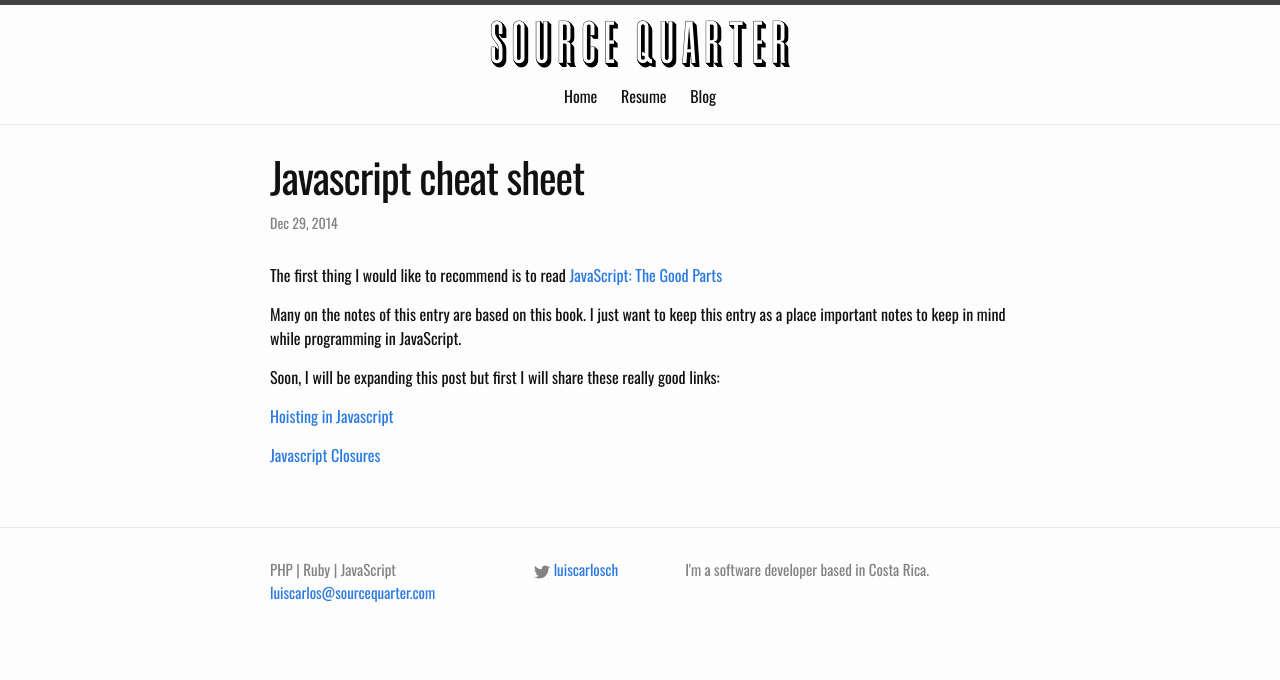
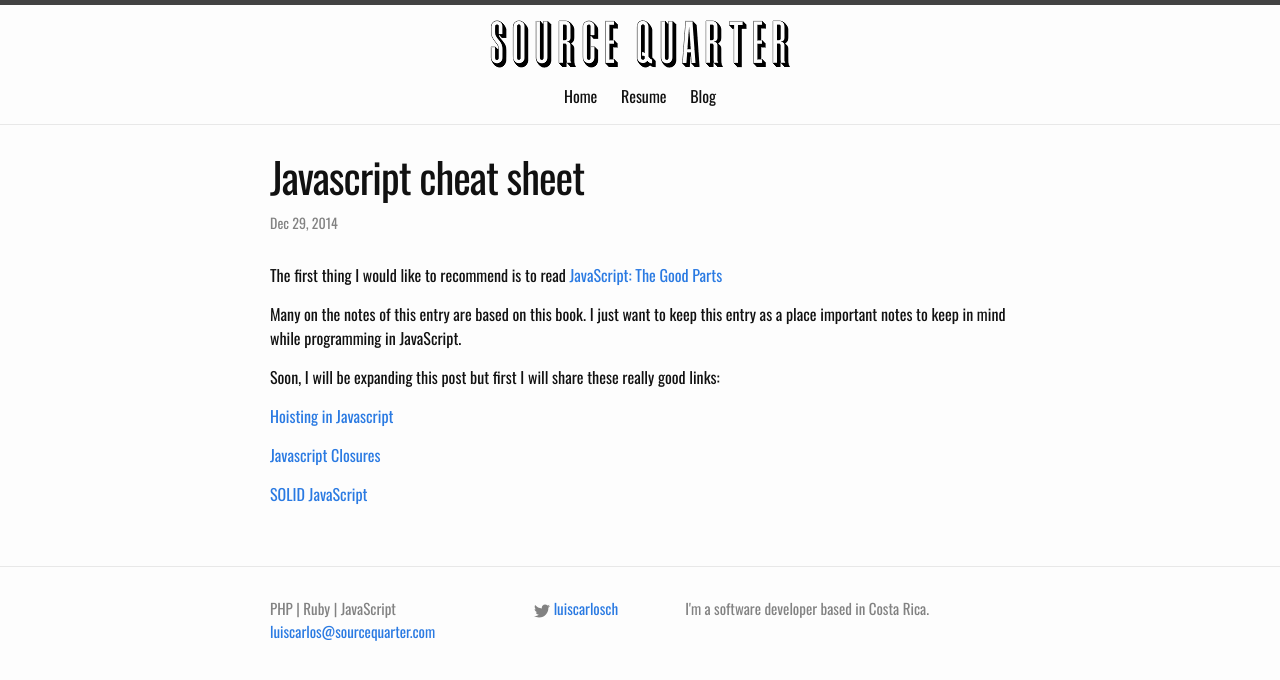
Before and after one commit to lucachaco/sourcequarter-lander, a Jekyll site: the page built from _posts/2015-03-07-javascript-cheat-sheet.md, in a window 1280 px wide. Shown: the top 680 px of the page. Built offline with Jekyll 4.4.1, drawn with Linux system fonts in a browser that asks for light colours.

Commit message:
Update 2015-03-07-javascript-cheat-sheet.md

```diff
--- a/_posts/2015-03-07-javascript-cheat-sheet.md
+++ b/_posts/2015-03-07-javascript-cheat-sheet.md
@@ -13,3 +13,5 @@ Soon, I will be expanding this post but first I will share these really good lin
 <a href="http://jamesallardice.com/explaining-function-and-variable-hoisting-in-javascript/"  target="_blank">Hoisting in Javascript </a>
 
 <a href="http://www.javascriptkit.com/javatutors/closures.shtml" target="_blank">Javascript Closures</a>
+
+<a href="http://aspiringcraftsman.com/series/solid-javascript/" target="_blank">SOLID JavaScript</a>
```
